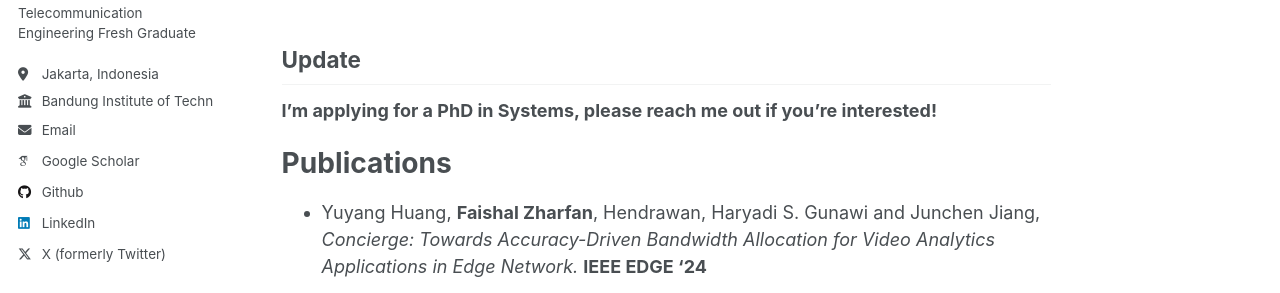
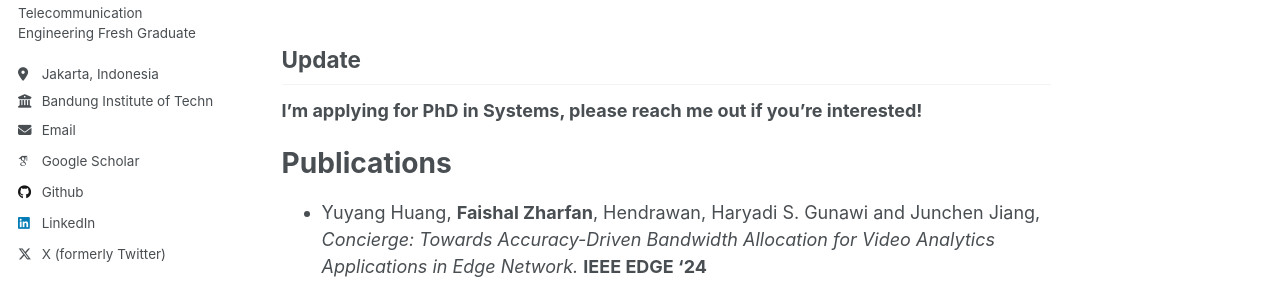
Before and after one commit to zharfanf/zharfanf.github.io, a Jekyll site: the page built from _pages/about.md, in a window 1280 px wide and 1168 px high. Shown: the part 309-602 px from the top of the window. Built offline with Jekyll 4.4.1, drawn with Linux system fonts in a browser that asks for light colours; some web fonts are replaced.

Commit message:
update content

```diff
--- a/_pages/about.md
+++ b/_pages/about.md
@@ -12,7 +12,7 @@ His research interests span Networked **Systems**, Computer **Networks**, System
 
 ## Update
 
-**I'm applying for a PhD in Systems, please reach me out if you're interested!**
+**I'm applying for PhD in Systems, please reach me out if you're interested!**
 
 Publications
 ======
```
